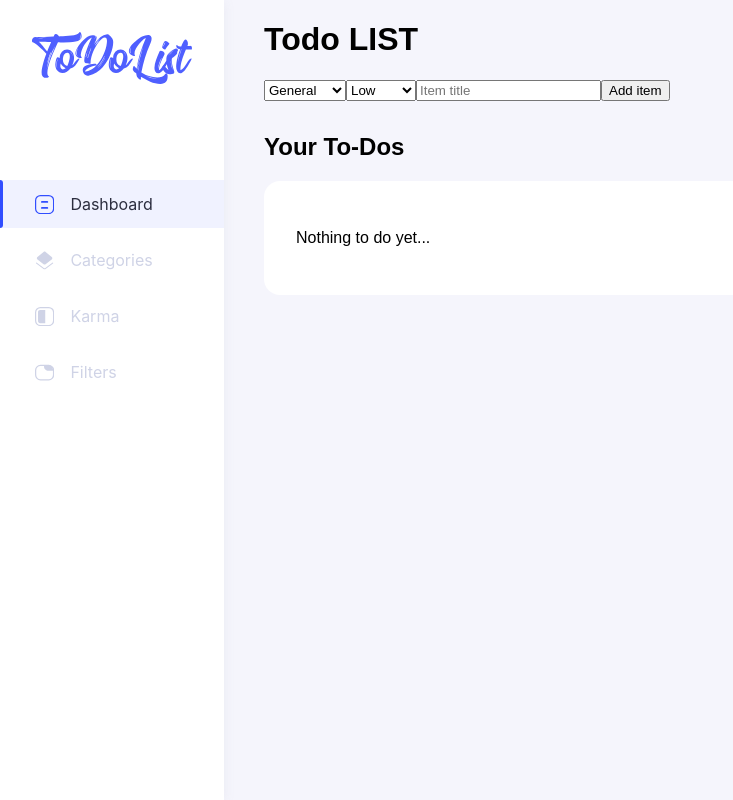
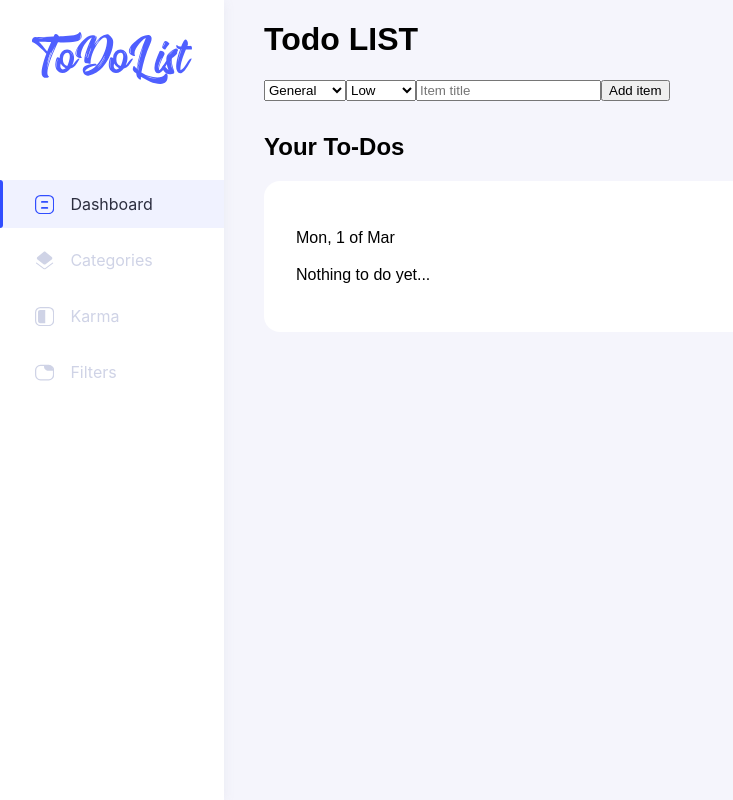
Before and after one commit to An1mus/merntodo, a React (Create React App) app: page / in a window 1280 px wide. Shown: the whole page, without its empty margins (0-733 px from the left). Built offline with nearby package versions, Linux system fonts and the light colour scheme.

Commit message:
Added date parsing

```diff
--- a/src/commons/utilities/index.tsx
+++ b/src/commons/utilities/index.tsx
@@ -2,4 +2,15 @@ function createUniqueId(): string {
     return btoa(Math.random() * (new Date().getTime()) + '')
 }
 
-export {createUniqueId};
+function getDataSting(date: number | string) {
+    const days = ['Mon', 'Tue', 'Wed', 'Thu', 'Fri', 'Sat', 'Sun'];
+    const months = ['Jan', 'Feb', 'Mar', 'Apr', 'May', 'Jun', 'Jul', 'Aug', 'Sep', 'Oct', 'Nov', 'Dec'];
+    const INVALID_DATE_FLAG = "Invalid Date";
+    const dateToParse = new Date(date);
+
+    if(dateToParse.toString() === INVALID_DATE_FLAG) return "";
+
+    return `${days[dateToParse.getDay()]}, ${dateToParse.getDate()} of ${months[dateToParse.getMonth()]}`
+}
+
+export {createUniqueId, getDataSting};
--- a/src/components/Todo/List/index.tsx
+++ b/src/components/Todo/List/index.tsx
@@ -1,13 +1,6 @@
 import React from 'react';
 import ListItem from './ListItem';
 import { TodoItem } from '../../../commons/types/todoItem';
-import styled from 'styled-components';
-
-const ListItemsContainer = styled.div`
-    background: var(--main-background-highlight-color);
-    border-radius: 1rem;
-    padding: 2rem;
-`;
 
 interface Props {
     todos: TodoItem[],
@@ -17,7 +10,7 @@ interface Props {
 
 const List = ({onDelete, updateTodo, todos = []}: Props,) => {
     return (
-        <ListItemsContainer>
+        <>
             {
                 todos.length !== 0
                     ? todos.map((item: any) => (
@@ -30,7 +23,7 @@ const List = ({onDelete, updateTodo, todos = []}: Props,) => {
                         ))
                     : <p>Nothing to do yet...</p>
             }
-        </ListItemsContainer>
+        </>
     )
 };
 
--- /dev/null
+++ b/src/components/Todo/ListHeader.tsx
@@ -0,0 +1,18 @@
+import React from 'react';
+import styled from 'styled-components';
+import { getDataSting } from '../../commons/utilities';
+
+const ListHeaderContainer = styled.div`
+    margin-bottom: 1.2rem;
+`;
+
+const ListHeader = () => {
+    const today = new Date();
+    return (
+        <ListHeaderContainer>
+           <p>{getDataSting(today.getTime())}</p>
+        </ListHeaderContainer>
+    )
+};
+
+export default ListHeader;
--- a/src/components/Todo/index.tsx
+++ b/src/components/Todo/index.tsx
@@ -3,6 +3,7 @@ import { connect } from 'react-redux';
 import styled from 'styled-components';
 import AddItemForm from './AddItemForm';
 import todoActions from '../../redux/actions/todos';
+import ListHeader from './ListHeader';
 import List from './List';
 import { TodoItem } from '../../commons/types/todoItem';
 
@@ -11,6 +12,12 @@ const ListContainer = styled.div`
     min-width: 24rem;
     padding: 2rem 0 0 0;
     width: 100%;
+`;
+
+const ListItemsContainer = styled.div`
+    background: var(--main-background-highlight-color);
+    border-radius: 1rem;
+    padding: 2rem;
 `;
 
 
@@ -30,7 +37,11 @@ const Todo = ({addTodo, deleteTodo, updateTodo, todos}: Props) => {
                 <h2>
                     Your To-Dos
                 </h2>
-                <List todos={todos} onDelete={deleteTodo} updateTodo={updateTodo}/>
+
+                <ListItemsContainer>
+                    <ListHeader />
+                    <List todos={todos} onDelete={deleteTodo} updateTodo={updateTodo}/>
+                </ListItemsContainer>
             </ListContainer>
         </>
     );
```
